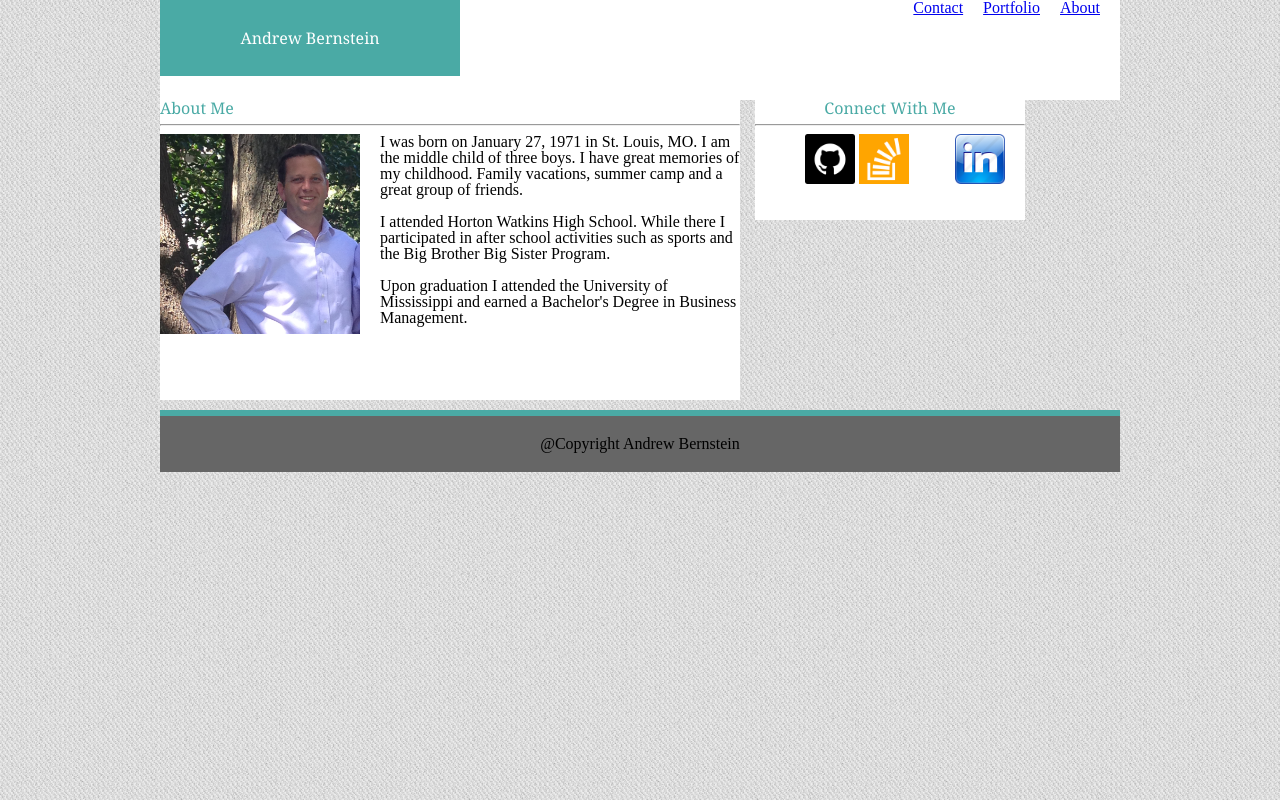
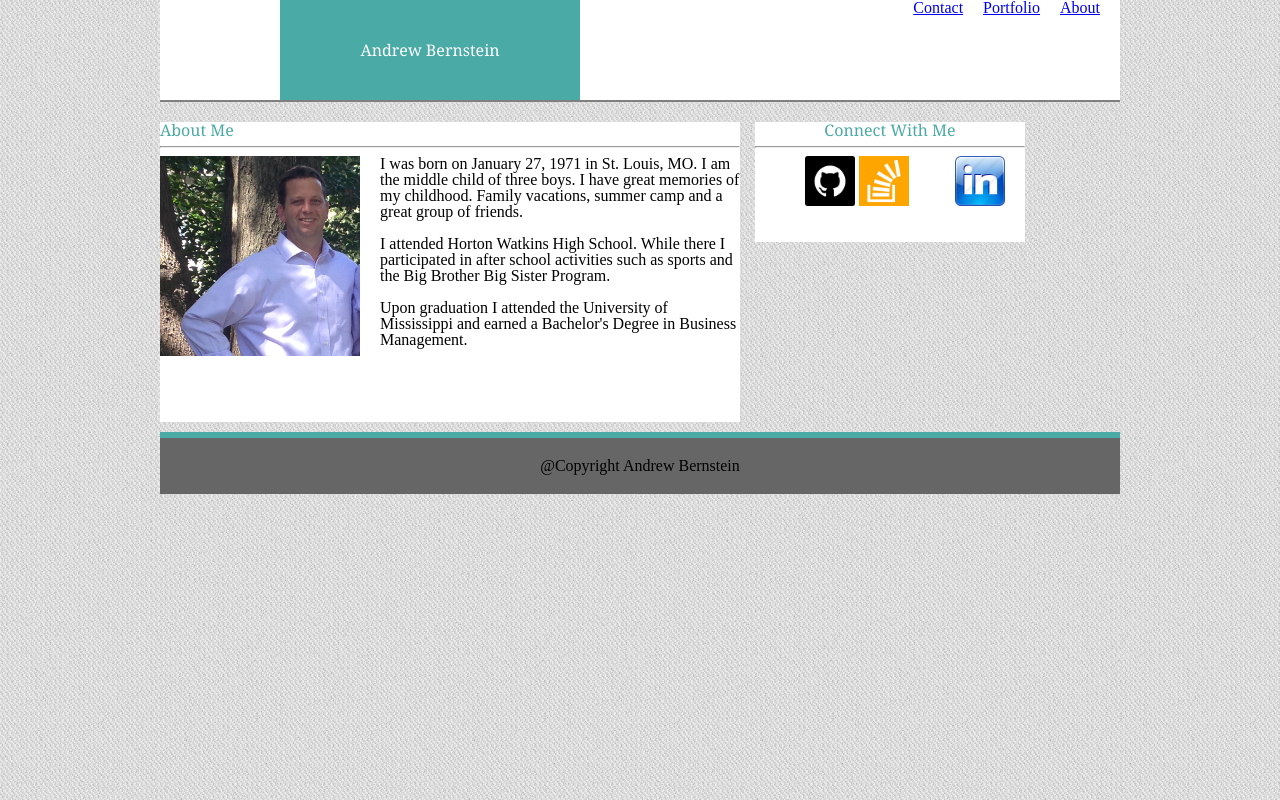
Before and after one commit to bernie1812/Basic.Portfolio, a plain HTML site: page index.html in a window 1280 px wide. Drawn offline with Linux system fonts and the light colour scheme.

Commit message:
updated index

```diff
--- a/style.css
+++ b/style.css
@@ -13,10 +13,11 @@ h1 {
 	color: white;
 	background: #4aaaa5;
 	width: 300px;
-	padding-top: 30px;
-	padding-bottom: 30px;
+	padding-top: 42px;
+	padding-bottom: 42px;
 	text-align: center;
 	float: left;
+	margin-left: 120px;
 }
 
 h2 {
@@ -38,6 +39,9 @@ li {
 
 nav {
 	background: white;
+	height: 90px;
+	width: 100%;
+	border-bottom: 2px solid grey;
 }
 
 
@@ -62,6 +66,7 @@ nav {
 	float: left;
 	margin-right: 15px;
 	margin-bottom: 10px;
+	margin-top: 20px;
 	height: 300px;
 }
 
@@ -71,6 +76,7 @@ nav {
 	background: white;
 	text-align: center;
 	height: 120px;
+	margin-top: 20px;
 }
 
 #linkedin-image,
```
